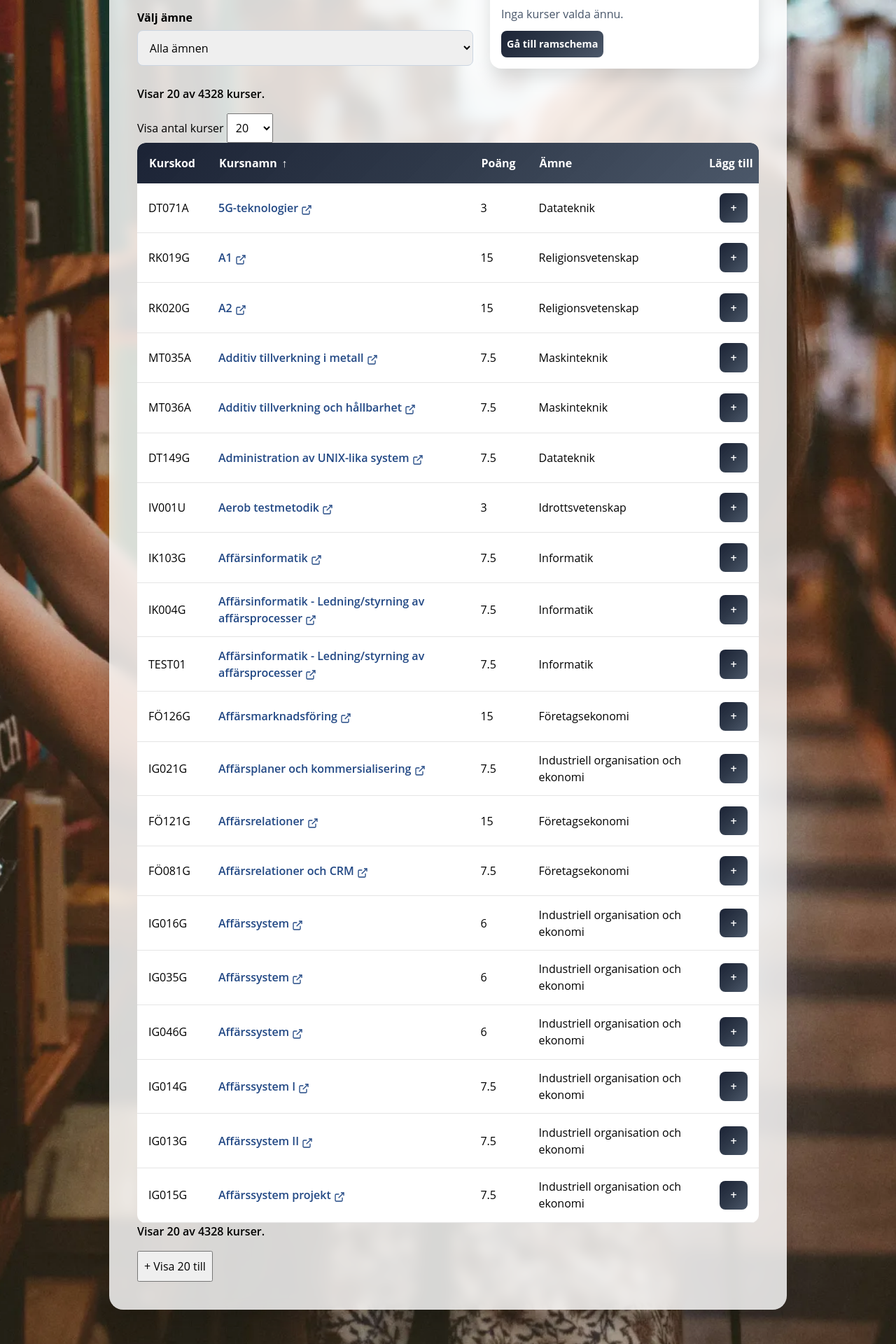
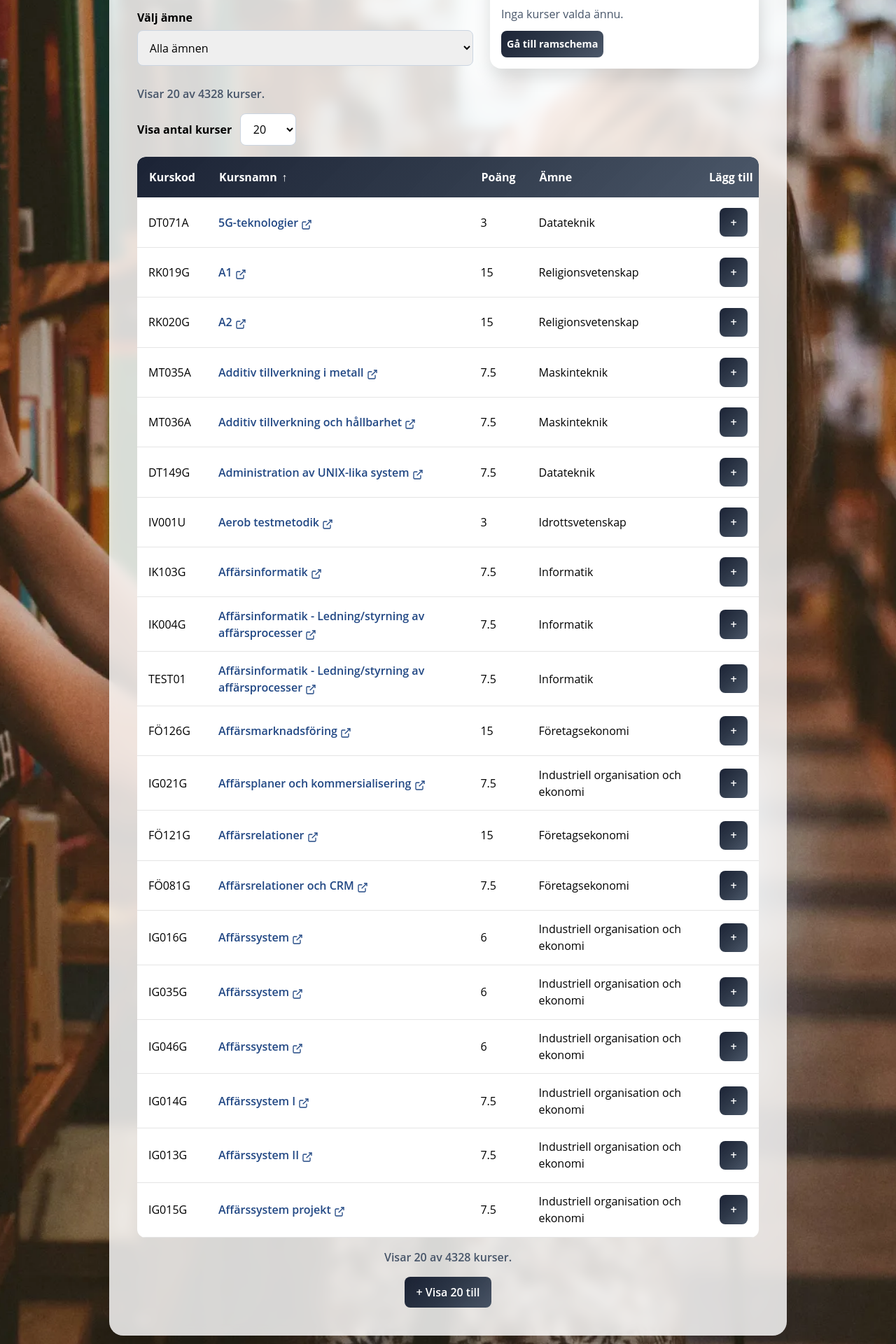
Before and after one commit to fredrikastjernlof/Kodakademin, an Angular app: page /kurser in a window 1280 px wide. Shown: the part 440-2360 px from the top of the page at 70% size. Built offline with nearby package versions, Linux system fonts and the light colour scheme.

Commit message:
Style course display controls and load actions

```diff
--- a/src/app/pages/courses/courses.scss
+++ b/src/app/pages/courses/courses.scss
@@ -58,6 +58,7 @@
 }
 
 .result-count {
+  color: #475569;
   margin-bottom: 1rem;
   font-weight: 600;
 }
@@ -307,3 +308,63 @@ tbody tr:hover {
     max-width: 100%;
   }
 }
+
+.course-display-controls {
+  display: flex;
+  flex-wrap: wrap;
+  align-items: center;
+  gap: 0.75rem;
+  margin-bottom: 1rem;
+}
+
+.course-display-controls label {
+  margin: 0;
+  font-weight: 700;
+}
+
+.course-display-controls select {
+  min-width: 5rem;
+  padding: 0.65rem 0.85rem;
+  border: 1px solid #cbd5e1;
+  border-radius: 0.5rem;
+  background: white;
+  font: inherit;
+}
+
+.course-results-summary {
+  margin-top: 1rem;
+  text-align: center;
+  font-weight: 600;
+  color: #475569;
+}
+
+.course-load-controls {
+  display: flex;
+  flex-wrap: wrap;
+  justify-content: center;
+  gap: 0.75rem;
+  margin-top: 1rem;
+}
+
+.course-load-controls button {
+  padding: 0.65rem 1rem;
+  border: none;
+  border-radius: 0.5rem;
+  background: linear-gradient(135deg,
+      rgb(15 23 42 / 0.95),
+      rgb(30 41 59 / 0.92),
+      rgb(51 65 85 / 0.88));
+
+  color: white;
+  font: inherit;
+  font-weight: 600;
+  cursor: pointer;
+  transition:
+    transform 0.2s ease,
+    opacity 0.2s ease;
+}
+
+.course-load-controls button:hover {
+  transform: translateY(-2px);
+  opacity: 0.95;
+}
```
